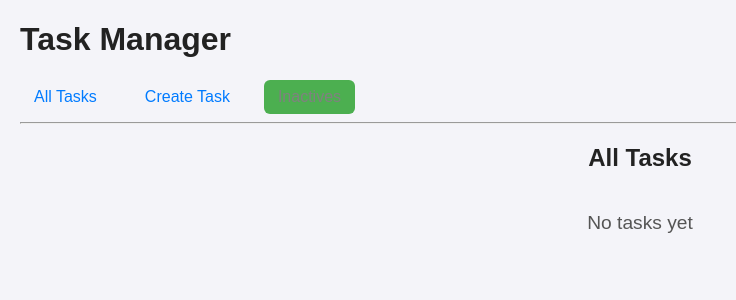
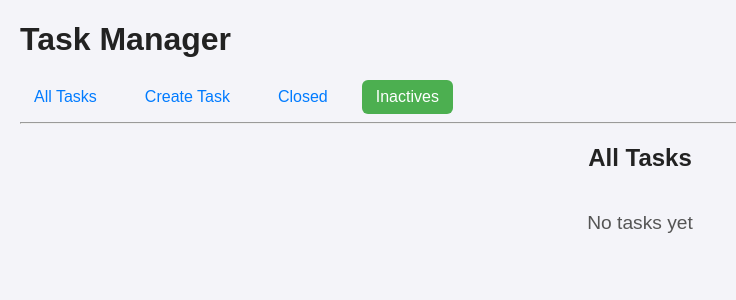
Before and after one commit to VasylHomonai/django-task-manager, a Django app: page /tasks/inactives/ in a window 1280 px wide. Shown: the top 300 px of the page, without its empty margins (0-736 px from the left). Run offline with Django 5.2, Linux system fonts and the light colour scheme; data that the repository does not hold is empty.

Commit message:
add status Closed

```diff
--- a/taskmanager_project/static/css/style.css
+++ b/taskmanager_project/static/css/style.css
@@ -43,9 +43,9 @@ header nav {
     color: white;
 }
 
-.inactive-tab {
+/*.inactive-tab {
     color: gray;
-}
+}*/
 
 .task-list {
     list-style: none;
@@ -89,6 +89,7 @@ header nav {
 .task-status.new { color: blue; font-weight: bold; }
 .task-status.in_progress { color: orange; font-weight: bold; }
 .task-status.done { color: green; font-weight: bold; }
+.task-status.closed { color: black; font-weight: bold; }
 
 .task-priority.low { color: gray; }
 .task-priority.medium { color: teal; }
--- a/taskmanager_project/tasks/models.py
+++ b/taskmanager_project/tasks/models.py
@@ -8,6 +8,7 @@ class Task(models.Model):
         NEW = "new", "New"
         IN_PROGRESS = "in_progress", "In Progress"
         DONE = "done", "Done"
+        CLOSED = "closed", "Closed"
 
     class Priority(models.TextChoices):
         LOW = "low", "Low"
--- a/taskmanager_project/tasks/templates/tasks/task_detail.html
+++ b/taskmanager_project/tasks/templates/tasks/task_detail.html
@@ -51,8 +51,8 @@
     </div>
 
     <div class="task-actions">
-        <a class="btn" href="{% url 'tasks:task_edit' task.pk %}">Edit</a>
-        <a class="btn btn-secondary" href="{% if page_type == 'inactive' %}{% url 'tasks:inactive_tasks' %}{% else %}{% url 'tasks:task_list' %}{% endif %}">Back</a>
+        <a class="btn" href="{% url 'tasks:task_edit' task.pk %}?tab={{ page_type }}">Edit</a>
+        <a class="btn btn-secondary" href="{{ back_url }}">Back</a>
     </div>
 
 </div>
--- a/taskmanager_project/tasks/templates/tasks/task_form.html
+++ b/taskmanager_project/tasks/templates/tasks/task_form.html
@@ -47,7 +47,8 @@
             </button>
 
             {% if form.instance.pk %}
-                <a href="{% url 'tasks:task_detail' form.instance.pk %}" class="btn btn-secondary">
+                <a href="{% url 'tasks:task_detail' form.instance.pk %}?tab={{ page_type }}"
+                    class="btn btn-secondary">
                     Back to the task
                 </a>
             {% else %}
--- a/taskmanager_project/tasks/urls.py
+++ b/taskmanager_project/tasks/urls.py
@@ -1,5 +1,6 @@
 from django.urls import path
-from .views import TaskListView, TaskCreateView, TaskDetailView, TaskUpdateView, InactiveTaskListView
+from .views import (TaskListView, TaskCreateView, TaskDetailView,
+                    TaskUpdateView, InactiveTaskListView, ClosedTaskListView)
 
 app_name = 'tasks'
 
@@ -9,4 +10,5 @@ urlpatterns = [
     path("task/<int:pk>/", TaskDetailView.as_view(), name="task_detail"),
     path('<int:pk>/edit/', TaskUpdateView.as_view(), name='task_edit'),
     path("inactives/", InactiveTaskListView.as_view(), name="inactive_tasks"),
+    path("closed/", ClosedTaskListView.as_view(), name="closed_tasks"),
 ]
--- a/taskmanager_project/tasks/views.py
+++ b/taskmanager_project/tasks/views.py
@@ -6,19 +6,55 @@ from .models import Task
 from .forms import TaskForm
 
 
-class TaskListView(ListView):
+class BaseTaskListView(ListView):
     model = Task
     template_name = "tasks/task_list.html"
     context_object_name = "tasks"
     paginate_by = 7
+    page_type = None  # перевизначається в дочірніх класах
 
     def get_queryset(self):
-        return Task.objects.filter(is_active=True).order_by("-created_at")
+        queryset = self.model.objects.order_by("-created_at")
+
+        if self.page_type == "active":
+            queryset = queryset.filter(is_active=True).exclude(
+                status=Task.Status.CLOSED
+            )
+
+        elif self.page_type == "inactive":
+            queryset = queryset.filter(is_active=False).exclude(
+                status=Task.Status.CLOSED
+            )
+
+        elif self.page_type == "closed":
+            queryset = queryset.filter(status=Task.Status.CLOSED)
+
+        return queryset
 
     def get_context_data(self, **kwargs):
         context = super().get_context_data(**kwargs)
-        context["page_type"] = "active"
+        context['page_type'] = self.page_type
+
+        if self.page_type == "inactive":
+            context["back_url"] = reverse("tasks:inactive_tasks")
+        elif self.page_type == "closed":
+            context["back_url"] = reverse("tasks:closed_tasks")
+        else:
+            context["back_url"] = reverse("tasks:task_list")
+
         return context
+
+
+class TaskListView(BaseTaskListView):
+    page_type = "active"
+
+
+class InactiveTaskListView(BaseTaskListView):
+    page_type = "inactive"
+
+
+class ClosedTaskListView(BaseTaskListView):
+    page_type = "closed"
 
 
 class TaskDetailView(DetailView):
@@ -28,7 +64,17 @@ class TaskDetailView(DetailView):
 
     def get_context_data(self, **kwargs):
         context = super().get_context_data(**kwargs)
-        context['page_type'] = self.request.GET.get('tab', 'active')
+
+        page_type = self.request.GET.get("tab", "active")
+        context["page_type"] = page_type
+
+        if page_type == "inactive":
+            context["back_url"] = reverse("tasks:inactive_tasks")
+        elif page_type == "closed":
+            context["back_url"] = reverse("tasks:closed_tasks")
+        else:
+            context["back_url"] = reverse("tasks:task_list")
+
         return context
 
 
@@ -44,20 +90,11 @@ class TaskUpdateView(UpdateView):
     form_class = TaskForm
     template_name = 'tasks/task_form.html'
 
-    def get_success_url(self):
-        return reverse('tasks:task_detail', kwargs={'pk': self.object.pk})
-
-
-class InactiveTaskListView(ListView):
-    model = Task
-    template_name = "tasks/task_list.html"
-    context_object_name = "tasks"
-    paginate_by = 7
-
-    def get_queryset(self):
-        return Task.objects.filter(is_active=False).order_by("-created_at")
-
     def get_context_data(self, **kwargs):
         context = super().get_context_data(**kwargs)
-        context["page_type"] = "inactive"
+        context["page_type"] = self.request.GET.get("tab", "active")
         return context
+
+    def get_success_url(self):
+        tab = self.request.GET.get("tab", "active")
+        return reverse('tasks:task_detail', kwargs={'pk': self.object.pk}) + f'?tab={tab}'
--- a/taskmanager_project/templates/base.html
+++ b/taskmanager_project/templates/base.html
@@ -22,6 +22,11 @@
                 Create Task
             </a>
 
+            <a href="{% url 'tasks:closed_tasks' %}"
+               class="tab {% if request.resolver_match.url_name == 'closed_tasks' %}active-tab{% endif %}">
+                Closed
+            </a>
+
             <a href="{% url 'tasks:inactive_tasks' %}"
                class="tab inactive-tab {% if request.resolver_match.url_name == 'inactive_tasks' %}active-tab{% endif %}">
                 Inactives
```
Also changed, not shown: taskmanager_project/tasks/migrations/0002_alter_task_status.py (added).
